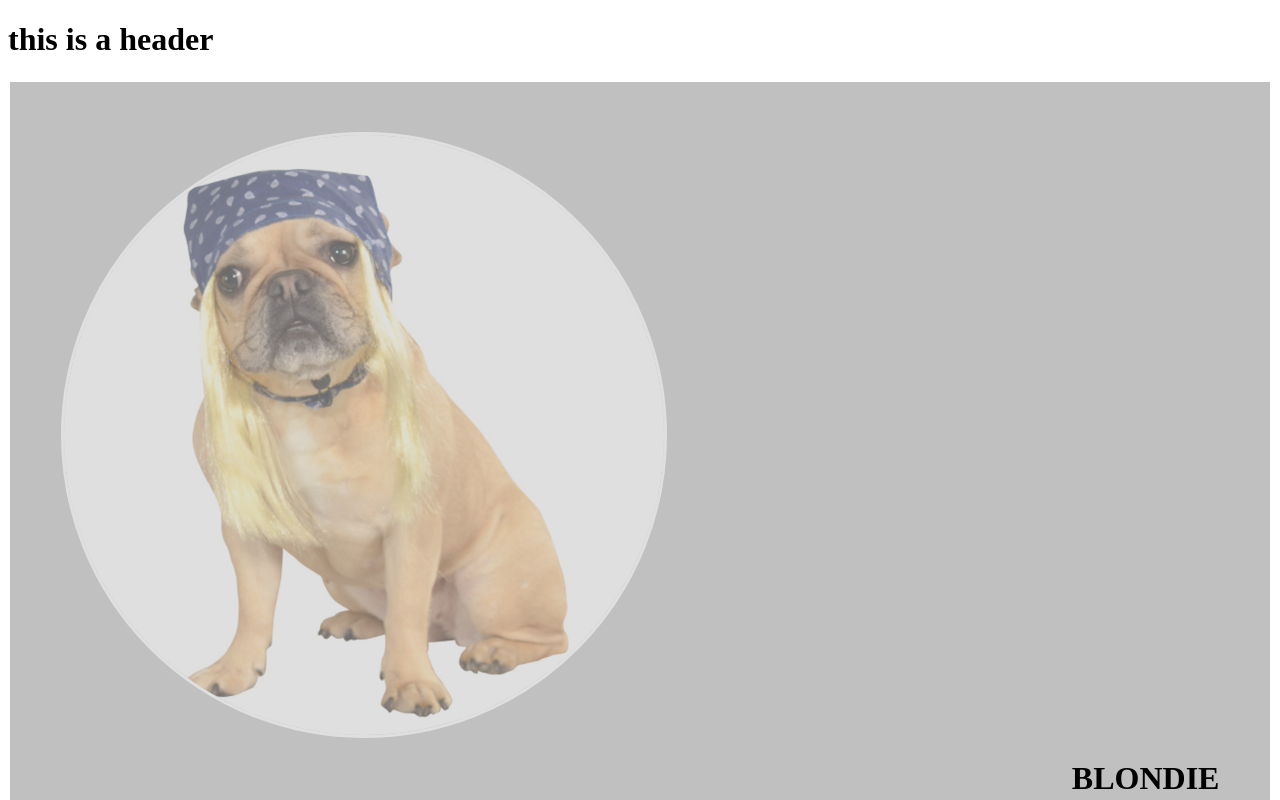
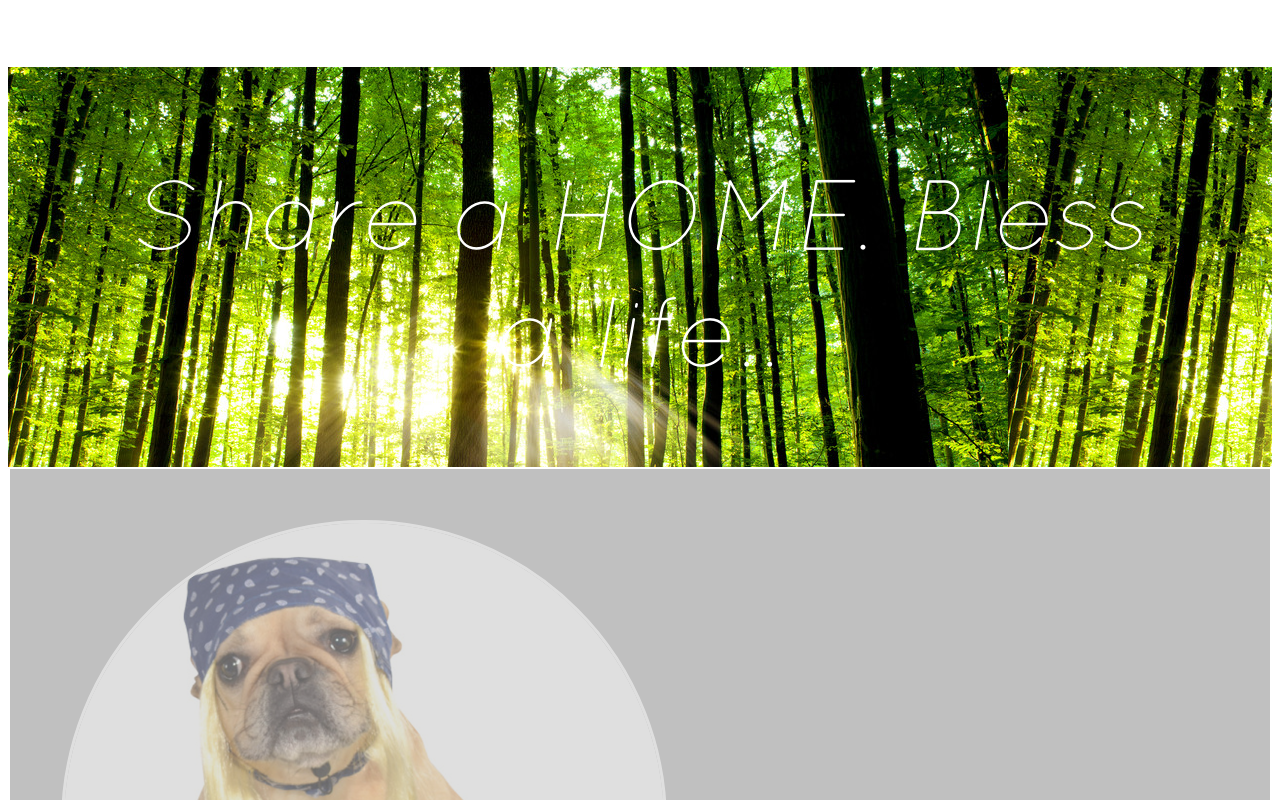
Before and after one commit to lucasLB7/animal_rescue, a plain HTML site: page index.html in a window 1280 px wide. Shown: the top 800 px of the page. Drawn offline with Linux system fonts and the light colour scheme.

Commit message:
Commit with new page name (index) in order to be able to view online

```diff
--- a/css/css.css
+++ b/css/css.css
@@ -4,14 +4,26 @@
     src: url(../fonts/Quicksand_Dash.otf);
     font-weight: bold;
 }
+
 @font-face {
     font-family: font_select;
-    src: url(../fonts/Quicksand-Italic.otf);
-
+    src: url(../fonts/Quicksand-LightItalic.otf);
+    font-weight: bold;
 }
 
 /* DEFINING IMAGES AND PLACEMENT */
-
+div.header {
+  height: 400px;
+  text-align: center;
+  background-image: url(../images/digital-green.jpg);
+}
+div.header h1 {
+  padding: 7%;
+  height: 400px;
+  font-size: 100px;
+  color: white;
+  font-family: font_select;
+}
 
 div.sectionA {
   padding: 4%;
--- a/kspca.html
+++ b/index.html
@@ -16,7 +16,7 @@
 
 
     <div class="header">
-      <h1>this is a header</h1>
+      <h1>Share a HOME. Bless a life..</h1>
     </div>
 
 
```
Also changed, not shown: images/digital-green.jpg (added).
